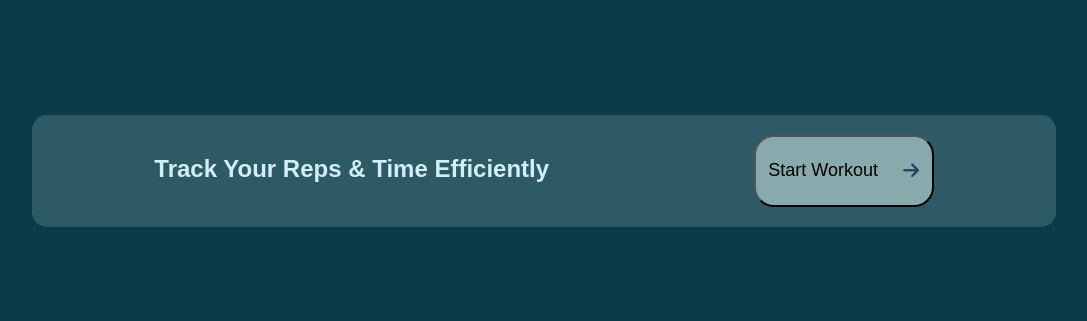
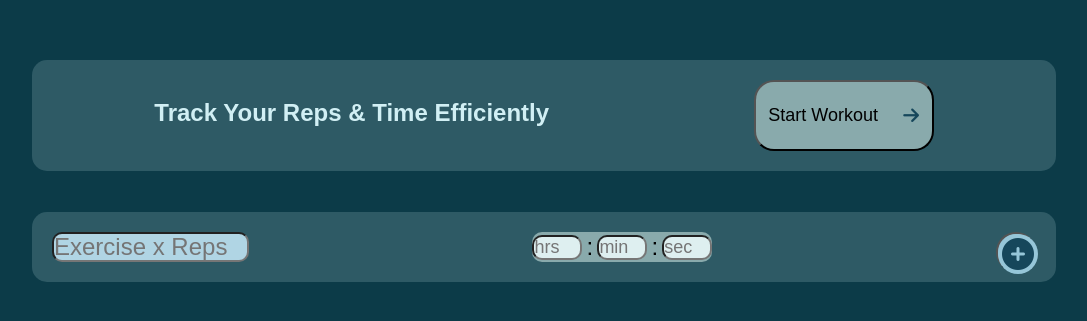
Before and after one commit to CSI-Trainee-2024/Tast2_AchalVishnoi_2312095, a plain HTML site: page index.html in a window 1280 px wide. Shown: the part 229-550 px from the top of the page, without its empty margins (96-1183 px from the left). Drawn offline with Linux system fonts and the light colour scheme.

Commit message:
view 1 Inputs added

```diff
--- a/index.html
+++ b/index.html
@@ -17,6 +17,46 @@
             <div><h1>Track Your Reps & Time Efficiently</h1></div>
             <button>Start Workout<i class="fa-solid fa-arrow-right"></i></button>
         </nav>
+
+        <nav class="addPart">
+            <div class="buttonPart">
+              <input
+                type="text"
+                placeholder="Exercise x Reps"
+                id="exercise"
+                required
+              />
+              <div class="timeIn">
+                <input
+                type="number"
+                id="h"
+                placeholder="hrs"
+
+                pattern="([01]?[0-9]|2[0-3]):[0-5][0-9]:[0-5][0-9]"
+                required
+              />:
+              <input
+                type="number"
+
+                placeholder="min"
+                id="m"
+                pattern="([01]?[0-9]|2[0-3]):[0-5][0-9]:[0-5][0-9]"
+                required
+              />:
+              <input
+                type="number"
+
+                placeholder="sec"
+                id="s"
+                pattern= "([01]?[0-9]|2[0-3]):[0-5][0-9]:[0-5][0-9]"
+                required
+              />
+              </div>
+
+              <button id="add"> <i class="fa-solid fa-circle-plus" style=" color: #16475b; width: 40px;height: 40px;" ></i> </button>
+            </div>
+            <section id="display"></section>
+          </nav>
 
      </article>
 
--- a/index.js
+++ b/index.js
@@ -51,3 +51,5 @@ let endTime=30;
 
       }
       let timer=setInterval(update,1000);
+
+      //============display by addition===============//
--- a/style.css
+++ b/style.css
@@ -17,6 +17,7 @@ body{
     font-family: Arial, Helvetica, sans-serif;
 
 }
+/*===================view 1 hadding part=================*/
 .top__heading{
 
     width: 80vw;
@@ -100,6 +101,77 @@ body{
       }
     }
   }
+  /*==================addPart====================*/
+
+  .buttonPart{
+
+    width: 80vw;
+    background-color: rgb(46, 90, 101) ;
+    display: flex;
+    flex-direction: row;
+    justify-content: space-between ;
+
+    padding: 20px;
+    border-radius: 15px;
+    height: 70px;
+    margin-top: 4%;
+    #exercise{
+
+       width: 20%;
+       background-color: #b0d5e4;
+       font-size: x-large;
+       height: px;
+      border-radius: 10px ;
+
+    }
+    .timeIn{ cursor: pointer;
+    border-radius: 10px;
+    width: 180px;
+    background-color: rgb(137, 170, 172);
+    display: flex;
+    justify-content: space-between;
+    align-items: center;
+    color: black;
+    font-size: x-large;
+    font: bold;
+    #h,#m,#s{
+        border-radius: 10px;
+        width: 50px;
+        background-color: rgb(222, 239, 240);
+        display: flex;
+        justify-content: space-around;
+        align-items: center;
+        color: black;
+        font-size: large;
+        font: bold;
+    }
+
+ }
+
+ /*===========add button=====================>*/
+
+ #add ,i {
+    display: inline-block;
+    height: 40px;
+    width: 40px;
+
+    text-align: center;
+    line-height: 40px;
+    border-radius: 50%;
+    color: #ffffff;
+    background-color: #96c6d8;
+    transition: all 0.5s ease;
+    cursor: pointer;
+    font-size: xx-large;
+
+ }
+
+
+
+}
+
+
+
 
 
 
```
Also changed, not shown: 1 other file.
